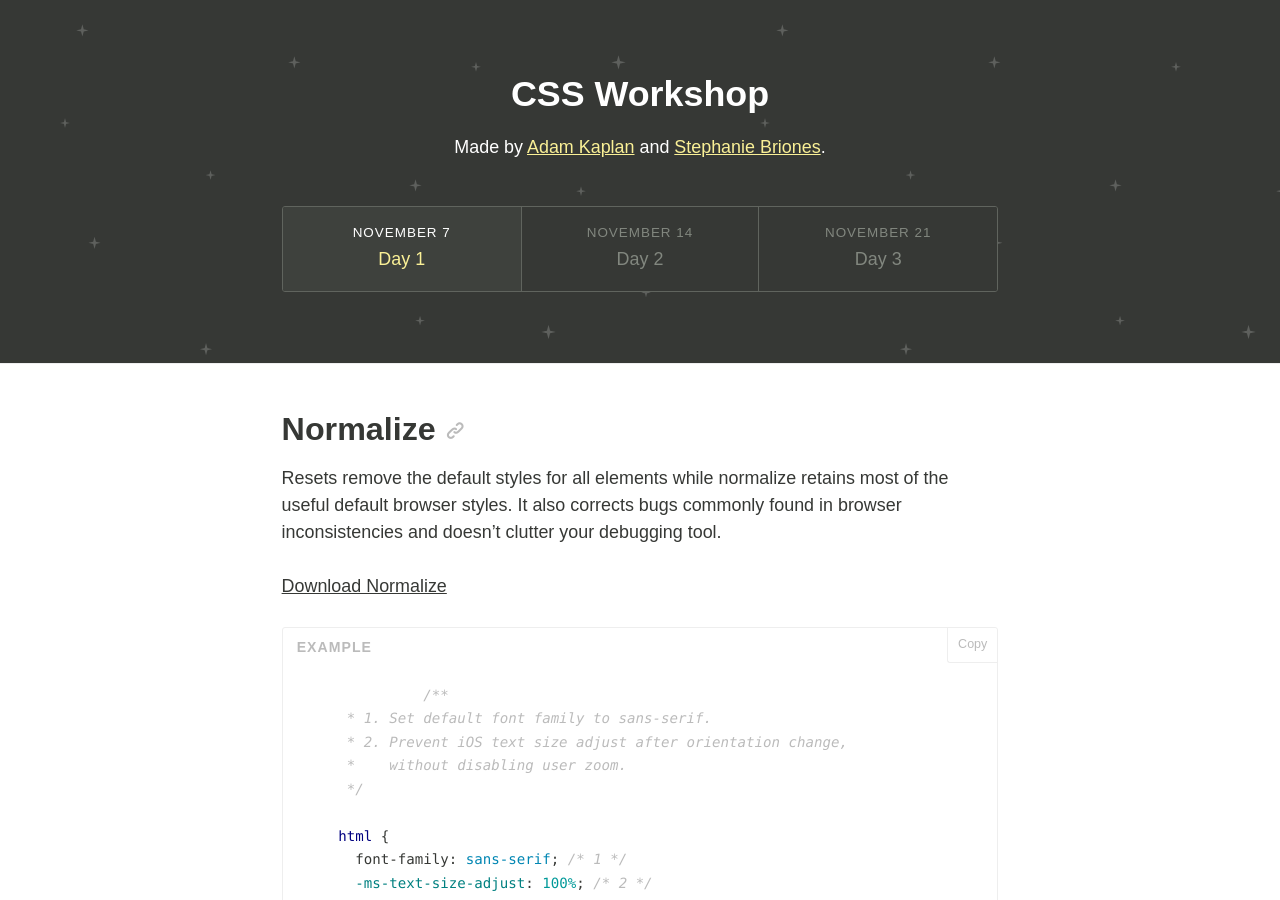
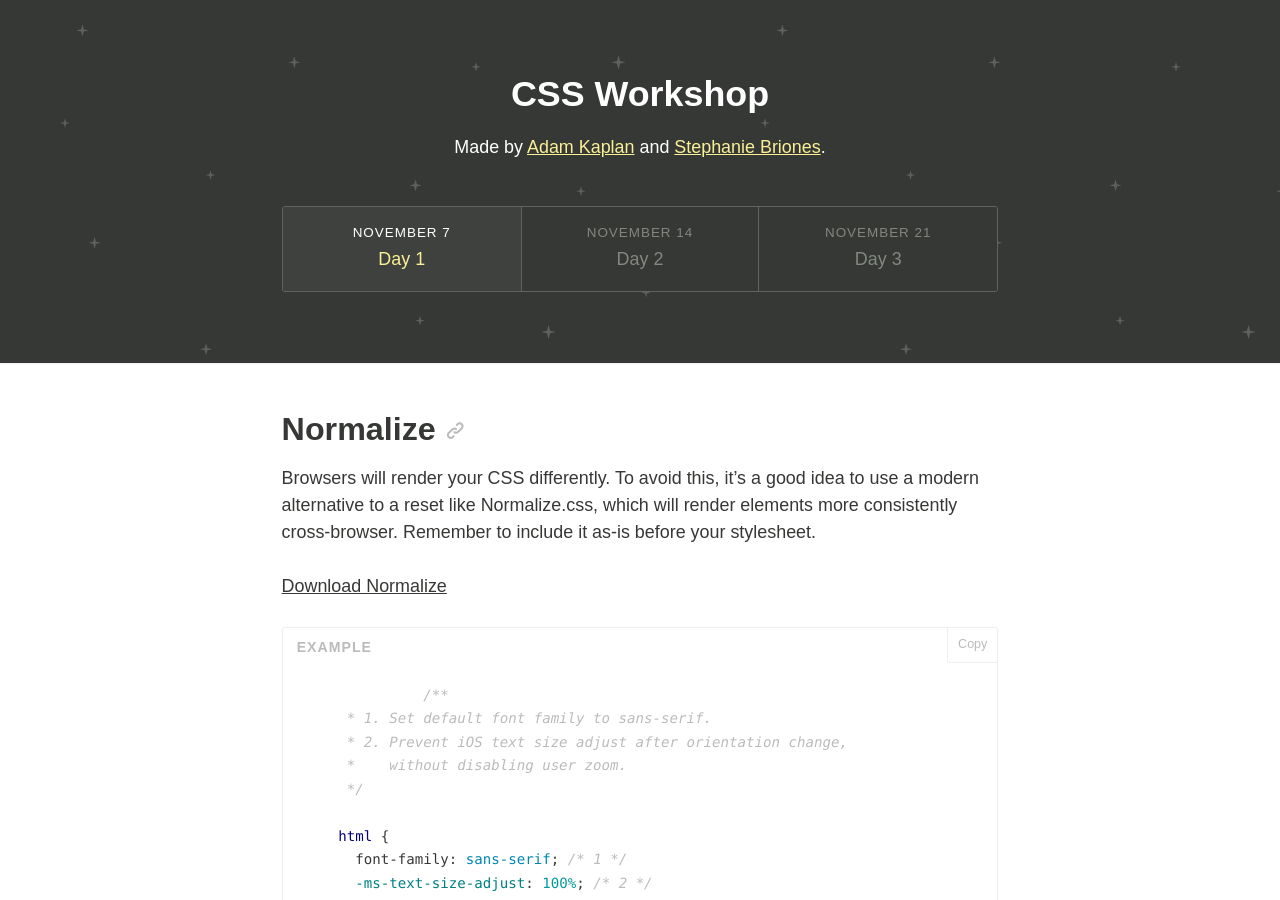
Before and after one commit to aekaplan/css-workshop, a Jekyll site: the page built from index.html, in a window 1280 px wide and 900 px high. Built offline with Jekyll 4.4.1, drawn with Linux system fonts in a browser that asks for light colours; nearby versions of some CDN libraries.

Commit message:
updates normalize copy

```diff
--- a/index.html
+++ b/index.html
@@ -7,7 +7,7 @@ day-1: true
 <section>
   <div class="container">
     <h2 id="normalize">Normalize <a class="content-link icon-link" href="#normalize"></a></h2>
-    <p>Resets remove the default styles for all elements while normalize retains most of the useful default browser styles. It also corrects bugs commonly found in browser inconsistencies and doesn’t clutter your debugging tool.</p>
+    <p>Browsers will render your CSS differently. To avoid this, it’s a good idea to use a modern alternative to a reset like Normalize.css, which will render elements more consistently cross-browser. Remember to include it as-is before your stylesheet.</p>
     <p><a href="http://necolas.github.io/normalize.css/" target="_blank">Download Normalize</a></p>
 
 
```
